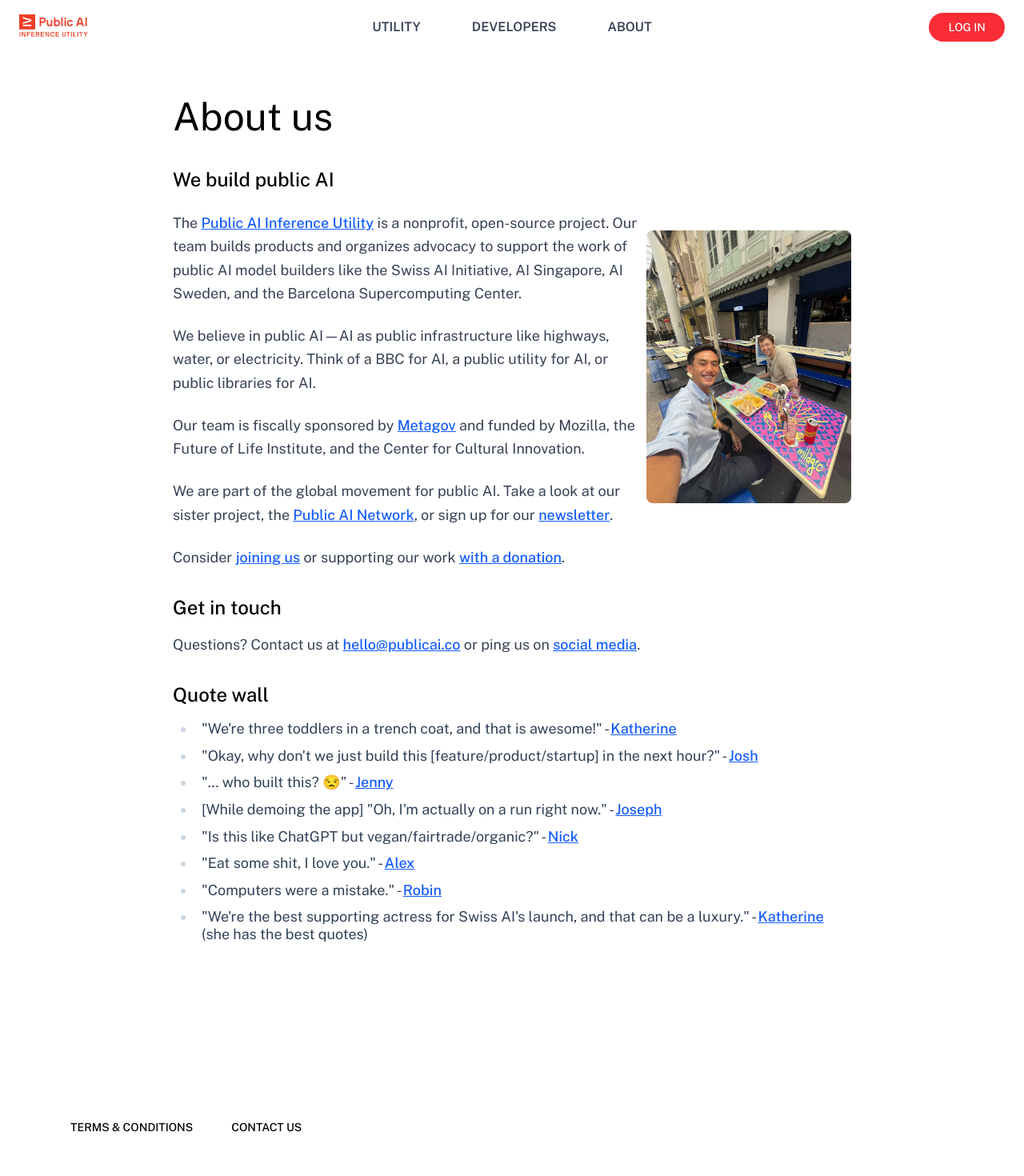
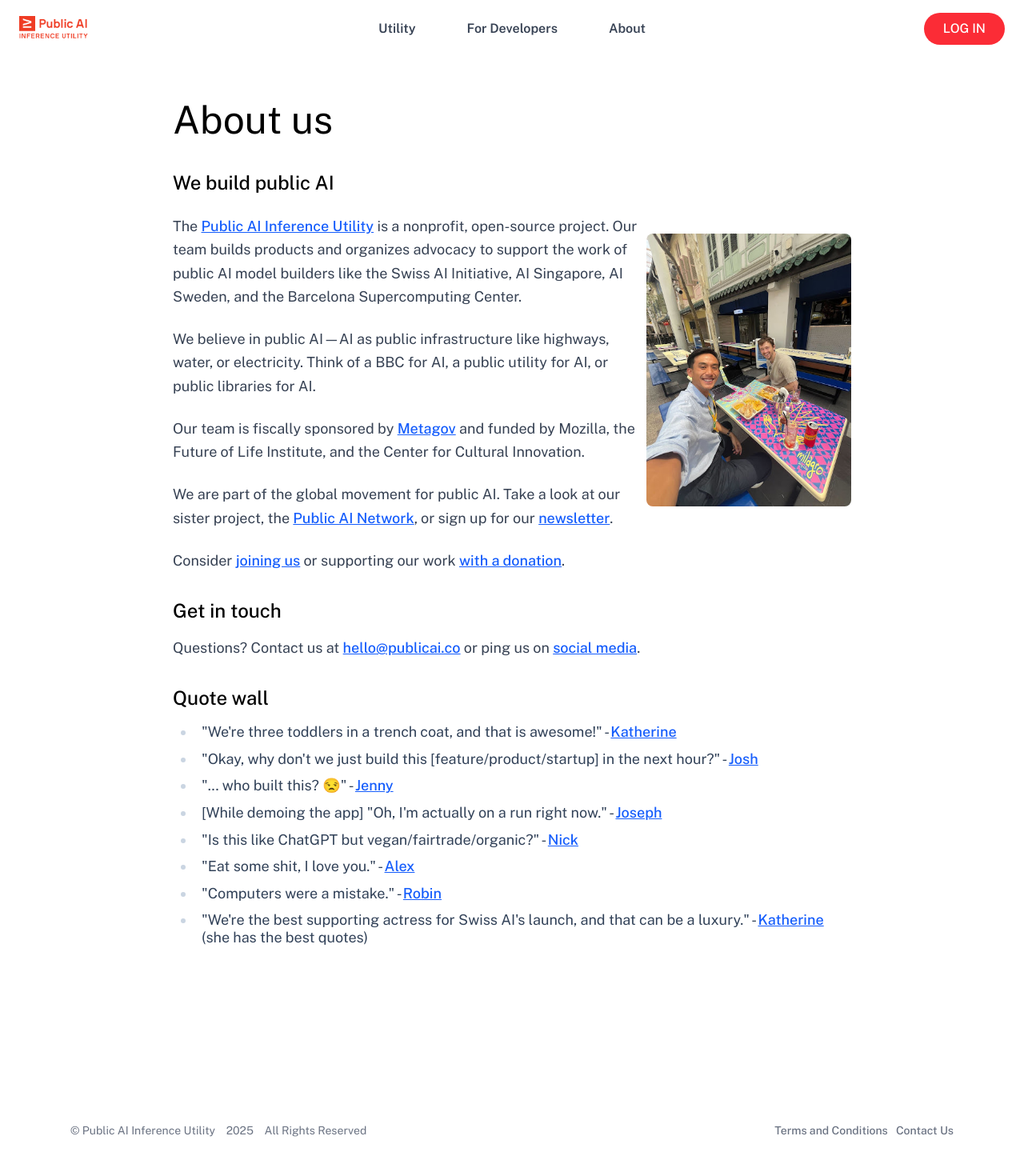
Before and after one commit to forpublicai/publicai.co, a Next.js app: page /about in a window 1280 px wide. Shown: the top 1470 px of the page at 80% size. Built offline with nearby package versions, Linux system fonts and the light colour scheme.

Commit message:
add substack integration
only on /stories/ pages. few other cosmetic fixes to navbar, front page, etc.

```diff
--- a/src/app/page.tsx
+++ b/src/app/page.tsx
@@ -36,7 +36,7 @@
             {featuredNewsItems.map((item) => (
               <Link key={item.slug} href={`/stories/${item.slug}`} className="block">
                 <div className="hover:opacity-95 transition-opacity cursor-pointer">
-                  <div className="grid md:grid-cols-2 gap-16 items-center">
+                  <div className="grid md:grid-cols-2 gap-16 items-start">
                     {/* Large Featured Image */}
                     <div className="aspect-[3/4] bg-pink-100 rounded-2xl overflow-hidden">
                       <Image
@@ -51,7 +51,7 @@
                     {/* Featured Text Content */}
                     <div className="space-y-6">
                       <div>
-                        <h2 className="text-4xl font-bold text-black leading-tight mb-4">{item.title}</h2>
+                        <h2 className="text-4xl font-normal text-black leading-tight mb-4">{item.title}</h2>
                         <p className="text-sm text-gray-500 mb-6">{item.date}</p>
                       </div>
                       <p className="text-xl text-gray-700 leading-relaxed">
--- a/src/components/CallToAction.tsx
+++ b/src/components/CallToAction.tsx
@@ -12,7 +12,7 @@
             rel="noopener noreferrer"
             className="inline-block bg-black text-white text-lg font-medium px-12 py-4 rounded-full hover:bg-gray-800 transition-colors"
           >
-            GET STARTED  ↗
+            GET STARTED
           </a>
         </div>
       </div>
--- a/src/components/Footer.tsx
+++ b/src/components/Footer.tsx
@@ -3,23 +3,17 @@
 export default function Footer() {
   return (
     <footer className="max-w-6xl mx-auto px-6 py-24 mt-16">
-        <div className="space-y-16">
-          <div className="flex space-x-12">
-            <Link href="/tc" className="text-black hover:text-gray-600 transition-colors text-sm font-medium">
-              TERMS & CONDITIONS
-            </Link>
-            <a href="mailto:hello@publicai.co" className="text-black hover:text-gray-600 transition-colors text-sm font-medium">
-              CONTACT US
+        <div className="flex justify-between items-center text-sm">
+          <div className="flex items-center gap-4 text-gray-500">
+            <span>&copy; Public AI Inference Utility &nbsp;&nbsp; 2025 &nbsp;&nbsp; All Rights Reserved</span>
+          </div>
+          <div className="text-gray-500">
+            <Link href="/tc" className="text-gray-500 hover:text-gray-600 transition-colors font-medium">
+              Terms and Conditions
+            </Link> &nbsp;&nbsp;
+            <a href="mailto:hello@publicai.co" className="text-gray-500 hover:text-gray-600 transition-colors font-medium">
+              Contact Us
             </a>
-          </div>
-
-          <div className="flex justify-between items-center text-sm text-gray-500">
-            <div>
-              &copy; Public AI Inference Utility &nbsp;&nbsp; 2025
-            </div>
-            <div>
-              All Rights Reserved
-            </div>
           </div>
         </div>
     </footer>
--- /dev/null
+++ b/src/components/SubstackBox.tsx
@@ -0,0 +1,27 @@
+"use client";
+
+import { usePathname } from "next/navigation";
+
+export default function SubstackBox() {
+  const pathname = usePathname();
+
+  // Only show on story pages (pages with /stories/ in the path)
+  const isStoryPage = pathname?.startsWith('/stories/');
+
+  if (!isStoryPage) {
+    return null;
+  }
+
+  return (
+    <div className="my-8 flex justify-center">
+      <iframe
+        src="https://publicai.substack.com/embed"
+        width="480"
+        height="150"
+        style={{ border: '1px solid #FFFFFF', background: 'white', maxWidth: '100%', width: '100%' }}
+        frameBorder="0"
+        scrolling="no"
+      />
+    </div>
+  );
+}
--- a/src/components/navbar.tsx
+++ b/src/components/navbar.tsx
@@ -1,17 +1,15 @@
 "use client";
 
-import { useRouter } from "next/navigation";
 import Image from "next/image";
-import { Button } from "@/components/ui/button";
+import Link from "next/link";
 import { useState } from "react";
 
 export default function Navbar() {
-  const router = useRouter();
   const [isOpen, setIsOpen] = useState(false);
 
   return (
     <nav className="relative flex items-center justify-between px-6 py-4 bg-white">
-      <div className="flex items-center gap-2 cursor-pointer" onClick={() => router.push('/')}>
+      <Link href="/" className="flex items-center gap-2 cursor-pointer">
         <Image
           src="/logo-full.png"
           alt="PublicAI"
@@ -20,38 +18,42 @@
           className="h-8 w-auto"
           priority
         />
-      </div>
+      </Link>
 
       {/* Desktop Navigation */}
       <div className="hidden md:absolute md:left-1/2 md:transform md:-translate-x-1/2 md:flex md:items-center md:gap-16">
-        <button
-          className="text-gray-700 hover:text-black hover:scale-105 font-semibold transition-all duration-200 ease-in-out"
-          onClick={() => router.push('/stories/utility')}
+        <Link
+          href="/stories/utility"
+          className="text-gray-700 hover:text-black hover:scale-105 font-semibold transition-all duration-200 ease-in-out cursor-pointer"
         >
-          UTILITY
-        </button>
-        <button
-          className="text-gray-700 hover:text-black hover:scale-105 font-semibold transition-all duration-200 ease-in-out"
-          onClick={() => window.open('https://platform.publicai.co', '_blank')}
+          Utility
+        </Link>
+        <a
+          href="https://platform.publicai.co"
+          target="_blank"
+          rel="noopener noreferrer"
+          className="text-gray-700 hover:text-black hover:scale-105 font-semibold transition-all duration-200 ease-in-out cursor-pointer"
         >
-          DEVELOPERS
-        </button>
-        <button
-          className="text-gray-700 hover:text-black hover:scale-105 font-semibold transition-all duration-200 ease-in-out"
-          onClick={() => router.push('/about')}
+          For Developers
+        </a>
+        <Link
+          href="/about"
+          className="text-gray-700 hover:text-black hover:scale-105 font-semibold transition-all duration-200 ease-in-out cursor-pointer"
         >
-          ABOUT
-        </button>
+          About
+        </Link>
       </div>
 
       <div className="flex items-center gap-4">
         {/* Desktop Login Button */}
-        <Button
-          className="hidden md:flex bg-red-500 text-white hover:bg-red-600 rounded-full px-6 py-2 font-medium"
-          onClick={() => window.open('https://chat.publicai.co', '_blank')}
+        <a
+          href="https://chat.publicai.co"
+          target="_blank"
+          rel="noopener noreferrer"
+          className="hidden md:flex bg-red-500 text-white hover:bg-red-600 rounded-full px-6 py-2 font-medium cursor-pointer items-center justify-center"
         >
           LOG IN
-        </Button>
+        </a>
 
         {/* Mobile Hamburger Menu */}
         <div className="relative md:hidden">
@@ -68,42 +70,38 @@
           {isOpen && (
             <div className="absolute right-0 top-full mt-2 w-48 bg-white shadow-lg rounded-lg border border-gray-200 z-50">
               <div className="py-2">
-                <button
-                  className="w-full text-left px-4 py-2 text-gray-700 hover:bg-gray-50 hover:text-black font-semibold transition-colors"
-                  onClick={() => {
-                    router.push('/stories/utility');
-                    setIsOpen(false);
-                  }}
+                <Link
+                  href="/stories/utility"
+                  className="block w-full text-left px-4 py-2 text-gray-700 hover:bg-gray-50 hover:text-black font-semibold transition-colors cursor-pointer"
+                  onClick={() => setIsOpen(false)}
                 >
-                  UTILITY
-                </button>
-                <button
-                  className="w-full text-left px-4 py-2 text-gray-700 hover:bg-gray-50 hover:text-black font-semibold transition-colors"
-                  onClick={() => {
-                    window.open('https://platform.publicai.co', '_blank');
-                    setIsOpen(false);
-                  }}
+                  Utility
+                </Link>
+                <a
+                  href="https://platform.publicai.co"
+                  target="_blank"
+                  rel="noopener noreferrer"
+                  className="block w-full text-left px-4 py-2 text-gray-700 hover:bg-gray-50 hover:text-black font-semibold transition-colors cursor-pointer"
+                  onClick={() => setIsOpen(false)}
                 >
-                  DEVELOPERS
-                </button>
-                <button
-                  className="w-full text-left px-4 py-2 text-gray-700 hover:bg-gray-50 hover:text-black font-semibold transition-colors"
-                  onClick={() => {
-                    router.push('/about');
-                    setIsOpen(false);
-                  }}
+                  For Developers
+                </a>
+                <Link
+                  href="/about"
+                  className="block w-full text-left px-4 py-2 text-gray-700 hover:bg-gray-50 hover:text-black font-semibold transition-colors cursor-pointer"
+                  onClick={() => setIsOpen(false)}
                 >
-                  ABOUT
-                </button>
-                <button
-                  className="w-full text-left px-4 py-2 text-gray-700 hover:bg-gray-50 hover:text-black font-semibold transition-colors"
-                  onClick={() => {
-                    window.open('https://chat.publicai.co', '_blank');
-                    setIsOpen(false);
-                  }}
+                  About
+                </Link>
+                <a
+                  href="https://chat.publicai.co"
+                  target="_blank"
+                  rel="noopener noreferrer"
+                  className="block w-full text-left px-4 py-2 text-gray-700 hover:bg-gray-50 hover:text-black font-semibold transition-colors cursor-pointer"
+                  onClick={() => setIsOpen(false)}
                 >
                   LOG IN
-                </button>
+                </a>
               </div>
             </div>
           )}
```
Also changed, not shown: mdx-components.tsx (+22 -5 lines).
